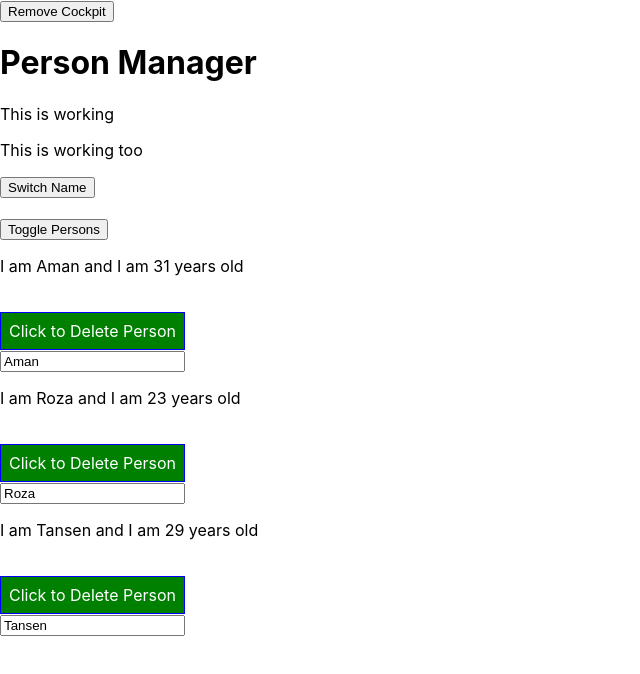
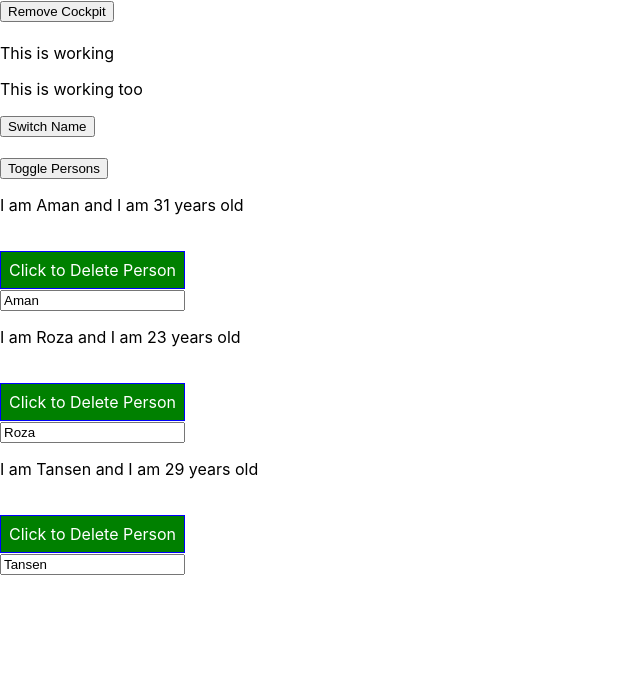
Before and after one commit to AmanAzim/1st-ReactJs, a React (Create React App) app: page / in a window 1280 px wide. Both pictures are taken after a click on the button "Toggle Persons". Shown: the top 674 px of the page, without its empty margins (0-640 px from the left). Built offline with nearby package versions, Linux system fonts and the light colour scheme.

Commit message:
"commit"

```diff
--- a/src/Components/Persons/Person/Person.js
+++ b/src/Components/Persons/Person/Person.js
@@ -1,4 +1,5 @@
 import React, {Component} from 'react'
+import WithClass from '../../../HOC/WithClass';
 import CssClass from './Person.css'
 //import Radium from 'radium';
 
@@ -22,18 +23,15 @@
      if (rand > 0.7) {
          //throw new Error('Something went Wrong Aman!!');
      }
-     return [
+     return( <WithClass ClassCss={CssClass.Person}>
+                 <p key={1}>I am {this.props.name} and I am {this.props.age} years old</p>
+                 <p key={2}>{this.props.children}</p>
 
-             <p key={1}>I am {this.props.name} and I am {this.props.age} years old</p>,
-             <p key={2}>{this.props.children}</p>,
-
-             <br key={3}></br>,
-             <button style={buttonStyle} key={4} onClick={this.props.clickToDeletePerson}>Click to Delete Person</button>,
-             <br key={5}></br>,
-             <input type="text" key={6} onChange={this.props.changedName} value={this.props.name}/>
-
-
-     ];
+                 <br key={3}></br>
+                 <button style={buttonStyle} key={4} onClick={this.props.clickToDeletePerson}>Click to Delete Person</button>
+                 <br key={5}></br>
+                 <input type="text" key={6} onChange={this.props.changedName} value={this.props.name}/>
+             </WithClass>);
  }
 };
 
--- a/src/Containers/App.js
+++ b/src/Containers/App.js
@@ -3,6 +3,8 @@
 import './App.css';
 import Persons from '../Components/Persons/Persons';
 import Cockpit from '../Components/Cockpit/Cockpit';
+import Aux from '../HOC/Auxiliary';
+import withClass2 from '../HOC/withClass2';
 
 import ErrorBoundary from '../ErrorBoundary/ErrorBoundary';
 
@@ -99,8 +101,7 @@
 
 
     return (
-
-            <div className={CssClass.App}>
+            <Aux>
                 <button onClick={()=>{this.setState({showCockpit:!this.state.showCockpit});}}>Remove Cockpit</button>
 
                 {this.state.showCockpit ?  (<Cockpit appTitle={this.props.appTitle}
@@ -111,15 +112,11 @@
                                             /> ): null
                 }
 
-
                 {persons}
-
-            </div>
-
+            </Aux>
     );
     //return React.createElement('div', {className:'App'}, React.createElement('h1', null,'Hi, I\'m a React App'));
   }
 }
-
 //export default Radium(App);
-export default App;
+export default withClass2(App, CssClass.App);
--- /dev/null
+++ b/src/HOC/Auxiliary.js
@@ -0,0 +1,5 @@
+import React from 'react';
+
+const Auxiliary=props=>props.children;
+
+export default Auxiliary;
--- /dev/null
+++ b/src/HOC/WithClass.js
@@ -0,0 +1,7 @@
+import React from 'react';
+
+const WithClass=props=>(
+        <div className={props.ClassCss}>{props.children}</div>
+);
+
+export default WithClass;
--- /dev/null
+++ b/src/HOC/withClass2.js
@@ -0,0 +1,9 @@
+import React from 'react';
+
+const withClass2=(WarppedCopmonent, className)=>{
+    return (props)=> ( <div className={className}>
+                           <WarppedCopmonent/>
+                       </div> );
+};
+
+export default withClass2;
```
Also changed, not shown: src/Components/Persons/Persons.js (+6 -9 lines).
